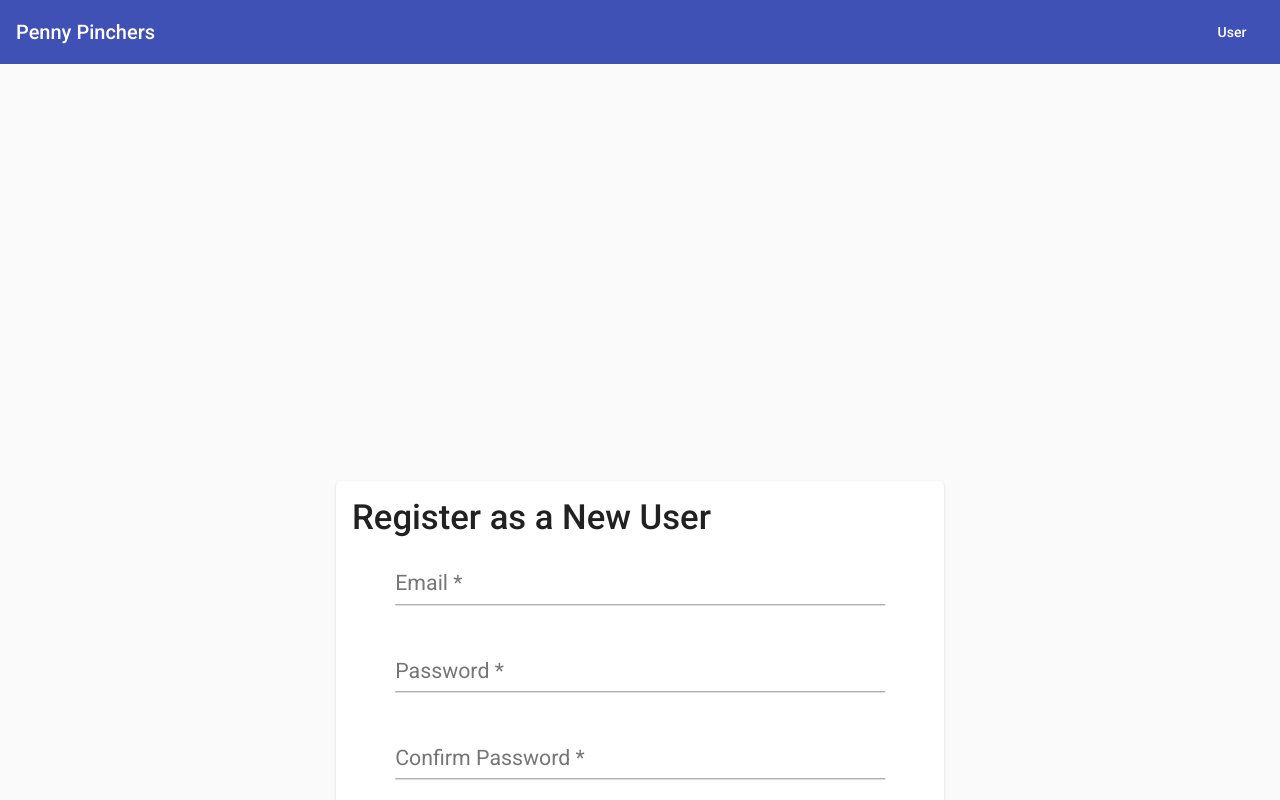
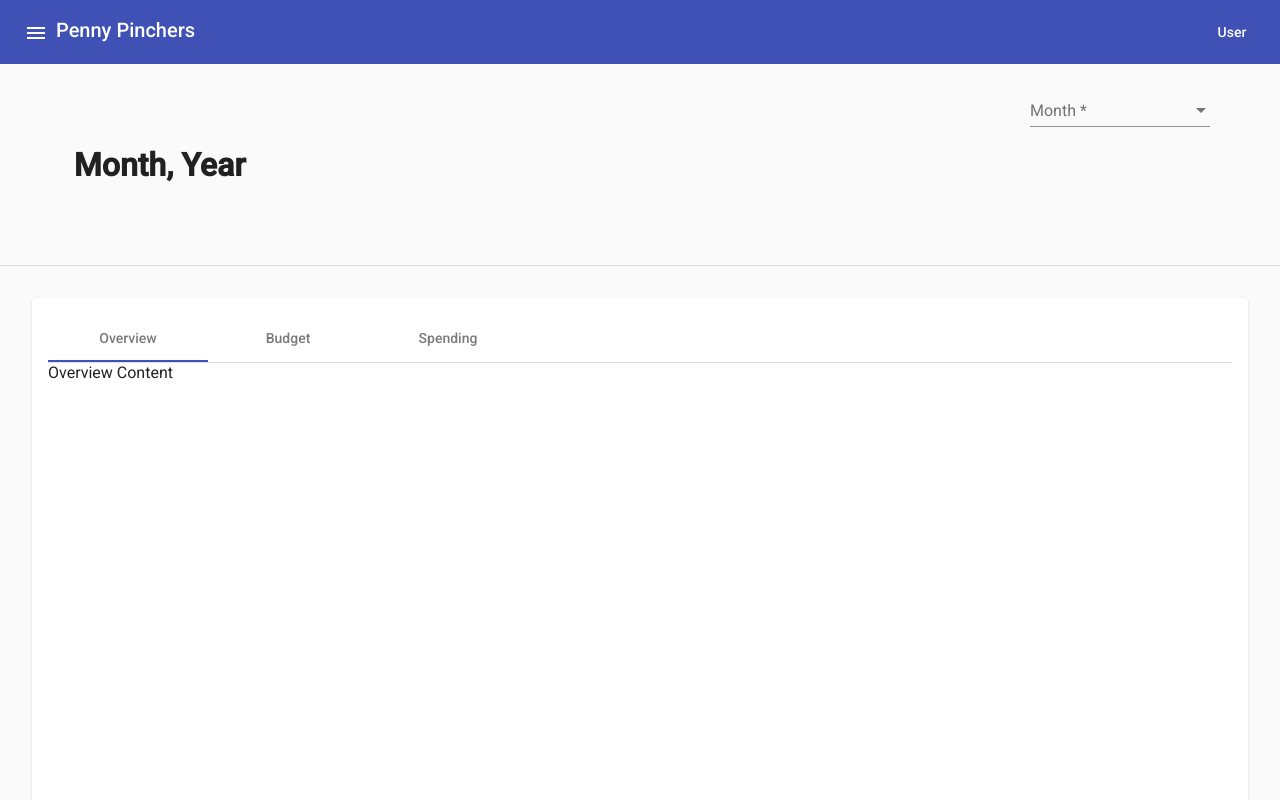
Before and after one commit to anngo14/PennyPinchers, an Angular app: page / in a window 1280 px wide. Built offline with nearby package versions, Linux system fonts and the light colour scheme.

Commit message:
home initial view

```diff
--- a/src/app/app.component.html
+++ b/src/app/app.component.html
@@ -1,5 +1,8 @@
 <mat-toolbar color="primary">
   <div class='NavHeader'>
+    <button mat-icon-button (click)='sidenav.toggle()'>
+      <mat-icon>menu</mat-icon>
+    </button>
     <label>Penny Pinchers</label>
   </div>
   <span style='flex: 1 1 auto'></span>
@@ -28,6 +31,6 @@
   </mat-sidenav>
   <mat-sidenav-content>
     <router-outlet></router-outlet>
-    <app-register></app-register>
+    <app-home></app-home>
   </mat-sidenav-content>
 </mat-sidenav-container>
--- /dev/null
+++ b/src/app/home/home.component.css
@@ -0,0 +1,4 @@
+.mainContainer{
+    margin: 2em;
+    height: 32em;
+}
--- /dev/null
+++ b/src/app/home/home.component.html
@@ -0,0 +1,36 @@
+<mat-grid-list cols="4" rowHeight="100px">
+    <mat-grid-tile rowspan='2'>
+        <h1>Month, Year</h1>
+    </mat-grid-tile>
+    <mat-grid-tile colspan='2'></mat-grid-tile>
+    <mat-grid-tile>
+        <mat-form-field>
+            <mat-label>Month</mat-label>
+            <mat-select required>
+                <mat-option>---</mat-option>
+                <mat-option value="Jan">Jan</mat-option>
+                <mat-option value="Jan">Feb</mat-option>
+                <mat-option value="Jan">Mar</mat-option>
+                <mat-option value="Jan">Apr</mat-option>
+                <mat-option value="Jan">May</mat-option>
+                <mat-option value="Jan">Jun</mat-option>
+                <mat-option value="Jan">Jul</mat-option>
+                <mat-option value="Jan">Aug</mat-option>
+                <mat-option value="Jan">Sep</mat-option>
+                <mat-option value="Jan">Oct</mat-option>
+                <mat-option value="Jan">Nov</mat-option>
+                <mat-option value="Jan">Dec</mat-option>
+            </mat-select>
+        </mat-form-field>
+    </mat-grid-tile>
+    <mat-grid-tile colspan='3'></mat-grid-tile>
+  </mat-grid-list>
+<mat-divider></mat-divider>
+<mat-card class="mainContainer">
+    <mat-tab-group>
+        <mat-tab label='Overview'>Overview Content</mat-tab>
+        <mat-tab label='Budget'>Budget Content</mat-tab>
+        <mat-tab label="Spending">Spending Content</mat-tab>
+    </mat-tab-group>
+</mat-card>
+<mat-divider></mat-divider>
--- /dev/null
+++ b/src/app/home/home.component.ts
@@ -0,0 +1,15 @@
+import { Component, OnInit } from '@angular/core';
+
+@Component({
+  selector: 'app-home',
+  templateUrl: './home.component.html',
+  styleUrls: ['./home.component.css']
+})
+export class HomeComponent implements OnInit {
+
+  constructor() { }
+
+  ngOnInit() {
+  }
+
+}
```
Also changed, not shown: src/app/app.module.ts (+15 -1 lines), 1 other file (tests, documents, lock files or other folders).
